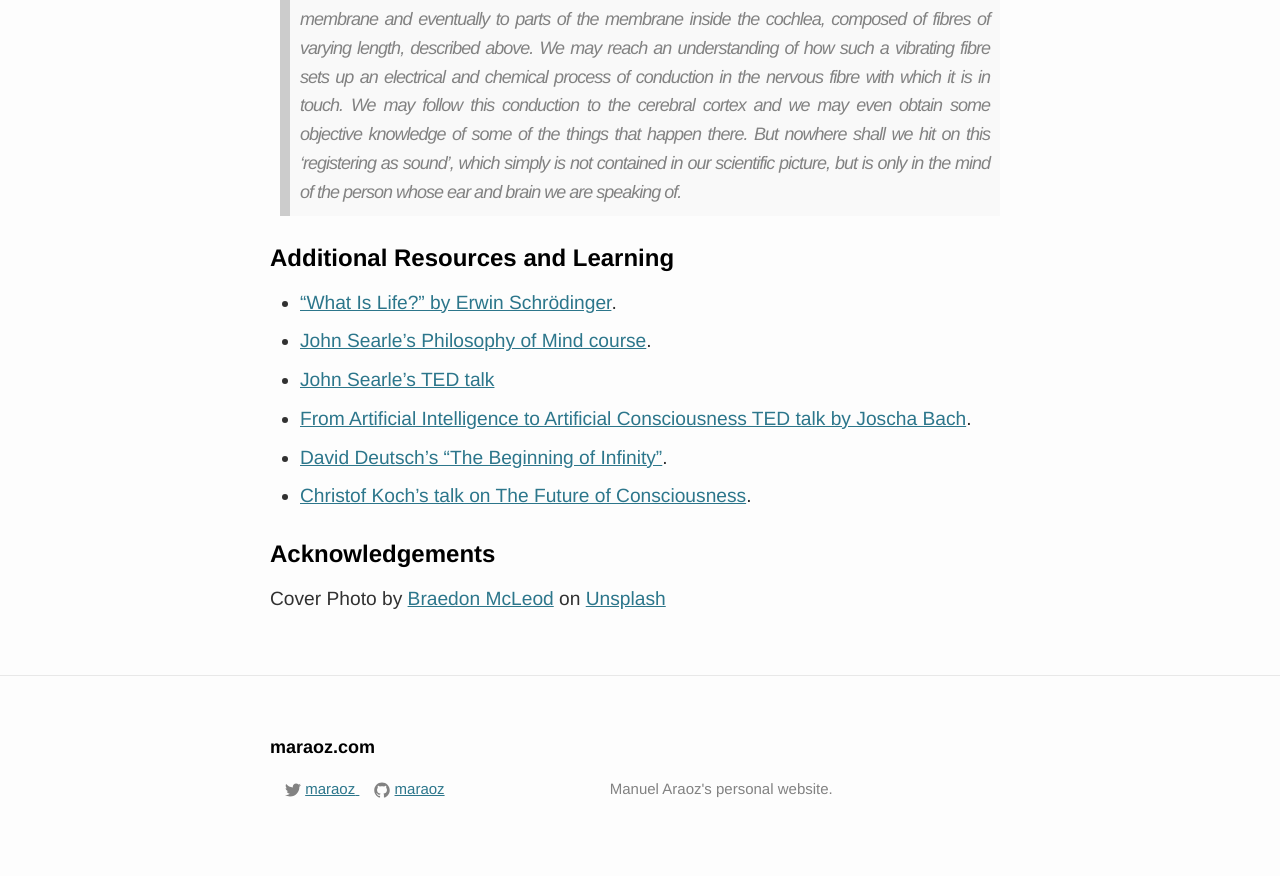
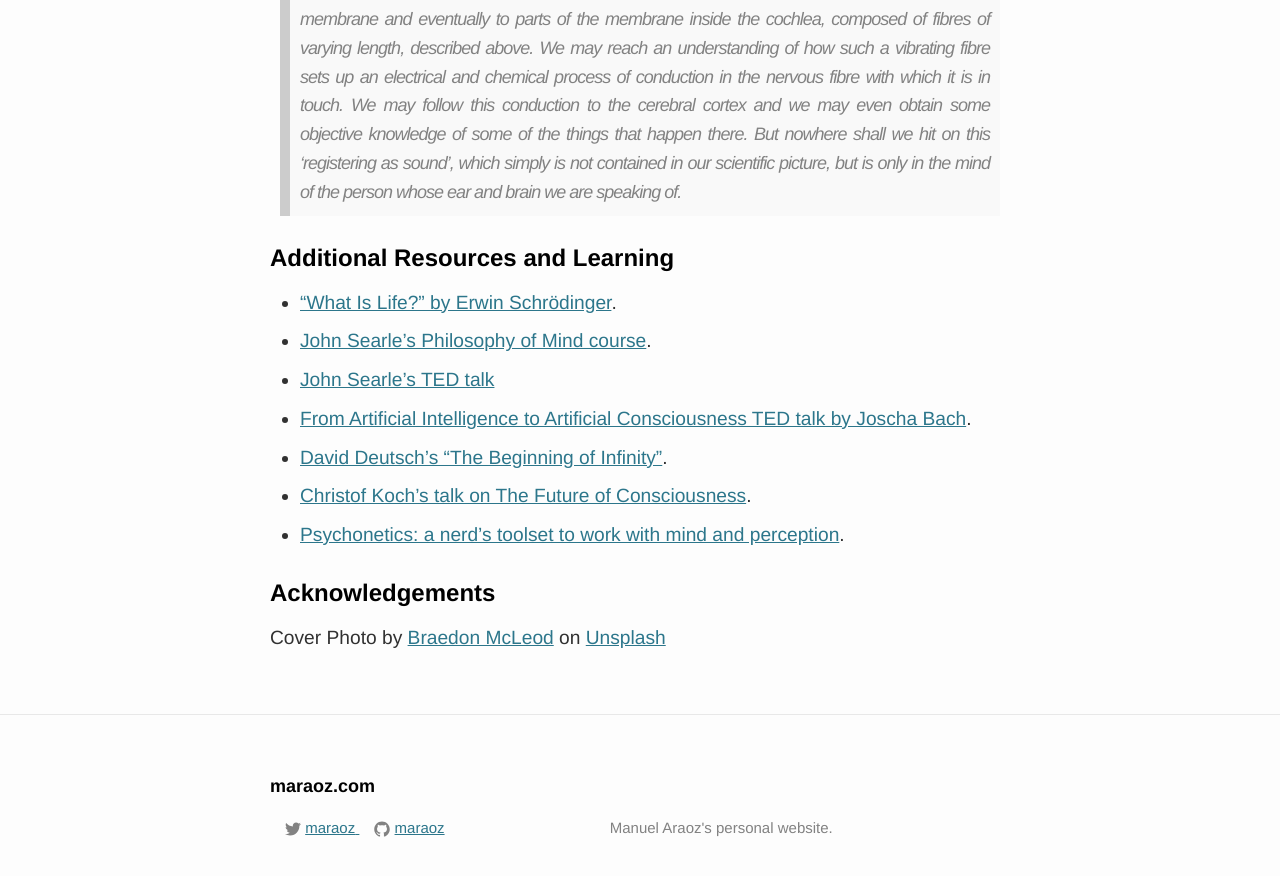
Before and after one commit to tobyornottobe/maraoz.github.io, a Jekyll site: the page built from _posts/2021-10-17-consciousness.md, in a window 1280 px wide and 900 px high, scrolled down 5874 px. Shown: the top 876 px of the window. Built offline with Jekyll 4.4.1, drawn with Linux system fonts in a browser that asks for light colours.

Commit message:
psychonetics link

```diff
--- a/_posts/2021-10-17-consciousness.md
+++ b/_posts/2021-10-17-consciousness.md
@@ -67,6 +67,7 @@ I'll leave you with a longer excerpt from Schrödinger to think about:
 - [From Artificial Intelligence to Artificial Consciousness TED talk by Joscha Bach](https://www.youtube.com/watch?v=Jr7gY3JyzP8&t=15s).
 - [David Deutsch's "The Beginning of Infinity"](https://www.goodreads.com/book/show/12187787-the-beginning-of-infinity).
 - [Christof Koch's talk on The Future of Consciousness](https://www.youtube.com/watch?v=luGE5e2_xKM&list=PL55XqDjybyL_8NWo9WDUrGoAQP619PFLg&index=35).
+- [Psychonetics: a nerd's toolset to work with mind and perception](http://deconcentration-of-attention.com/psychonetics.html).
 
 
 
```
